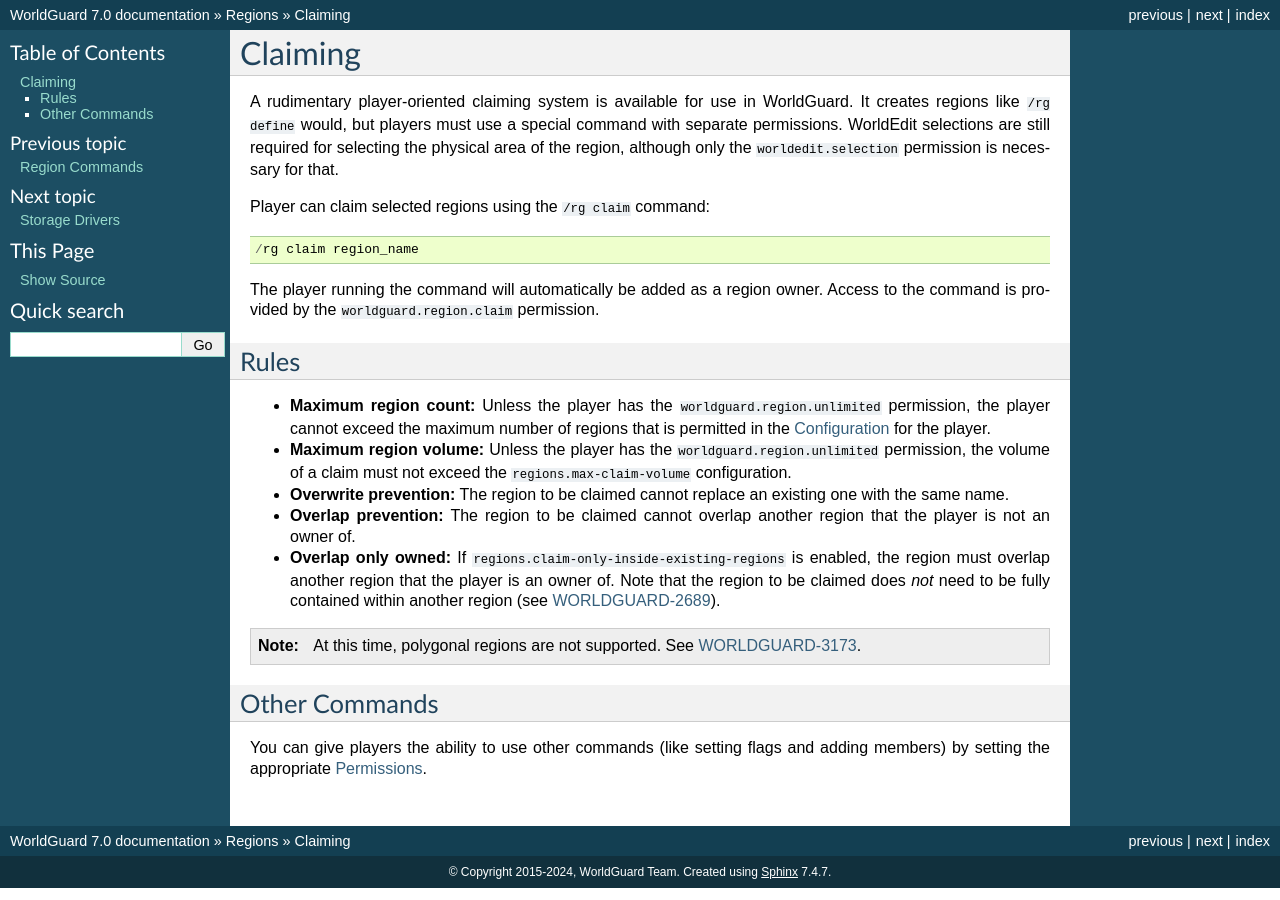
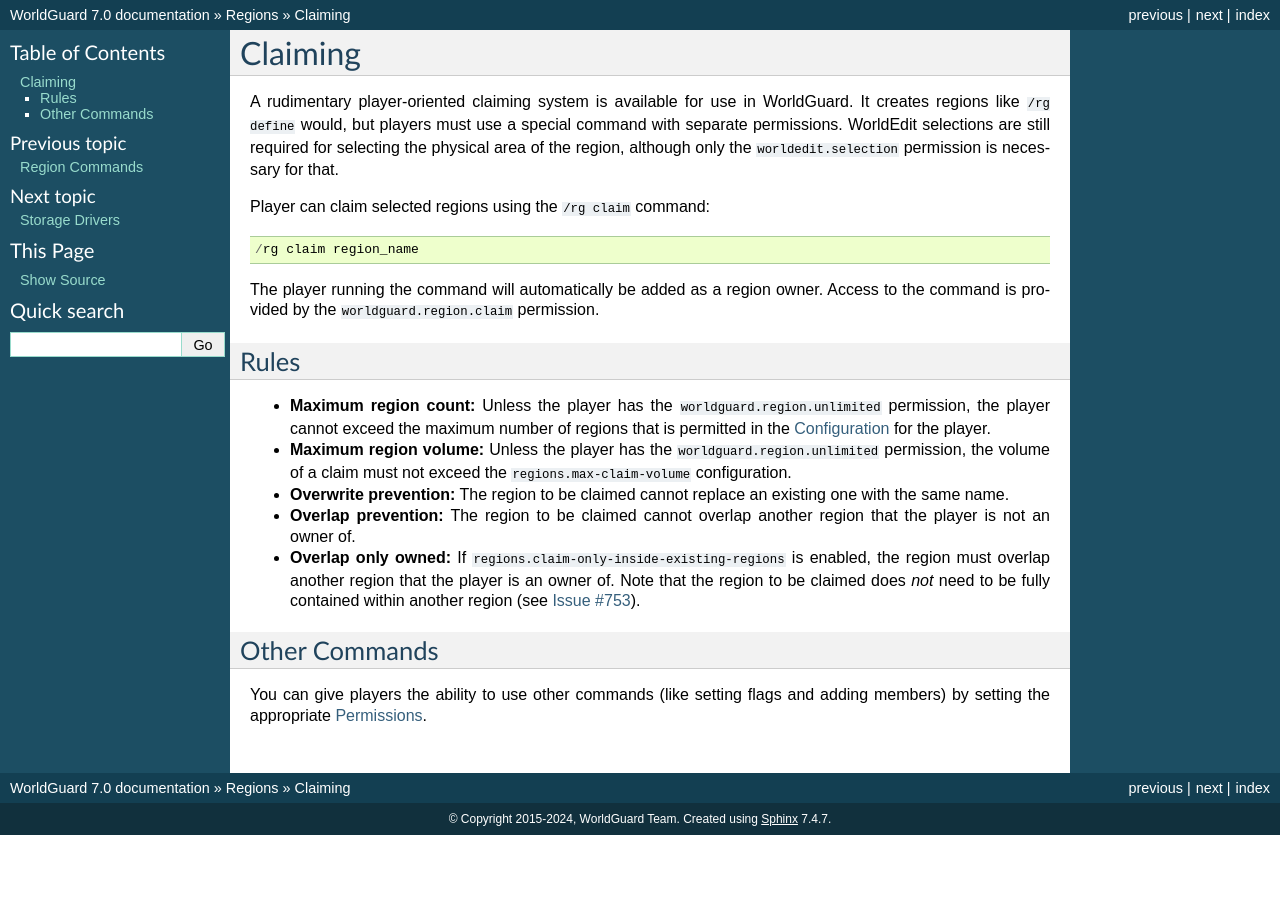
Before and after one commit to aurorasmiles/WorldGuardDocs, a Sphinx documentation site: the page built from source/regions/claiming.rst, in a window 1280 px wide. Built offline with Sphinx 7.4.7, drawn with Linux system fonts in a browser that asks for light colours.

Commit message:
Update/remove YouTrack issue links

```diff
--- a/source/regions/claiming.rst
+++ b/source/regions/claiming.rst
@@ -18,10 +18,8 @@
 * **Maximum region volume:** Unless the player has the ``worldguard.region.unlimited`` permission, the volume of a claim must not exceed the ``regions.max-claim-volume`` configuration.
 * **Overwrite prevention:** The region to be claimed cannot replace an existing one with the same name.
 * **Overlap prevention:** The region to be claimed cannot overlap another region that the player is not an owner of.
-* **Overlap only owned:** If ``regions.claim-only-inside-existing-regions`` is enabled, the region must overlap another region that the player is an owner of. Note that the region to be claimed does *not* need to be fully contained within another region (see `WORLDGUARD-2689 <https://dev.enginehub.org/youtrack/issue/WORLDGUARD-2689>`_).
+* **Overlap only owned:** If ``regions.claim-only-inside-existing-regions`` is enabled, the region must overlap another region that the player is an owner of. Note that the region to be claimed does *not* need to be fully contained within another region (see `Issue #753 <https://github.com/EngineHub/WorldGuard/issues/753>`_).
 
-.. note::
-    At this time, polygonal regions are not supported. See `WORLDGUARD-3173 <https://dev.enginehub.org/youtrack/issue/WORLDGUARD-3173>`_.
 
 Other Commands
 ==============
--- a/source/regions/scope.rst
+++ b/source/regions/scope.rst
@@ -22,7 +22,7 @@
 
 Water flow and lava flow protection is disabled by default, but it can be enabled in the :doc:`../config`.
 
-.. tip:: If you find a way to bypass protection, please `file a ticket on the issue tracker <https://dev.enginehub.org/youtrack/issues/WORLDGUARD>`_.
+.. tip:: If you find a way to bypass protection, please `file a ticket on the issue tracker <https://github.com/EngineHub/WorldGuard/issues>`_.
 
 Exceptions
 ==========
```
